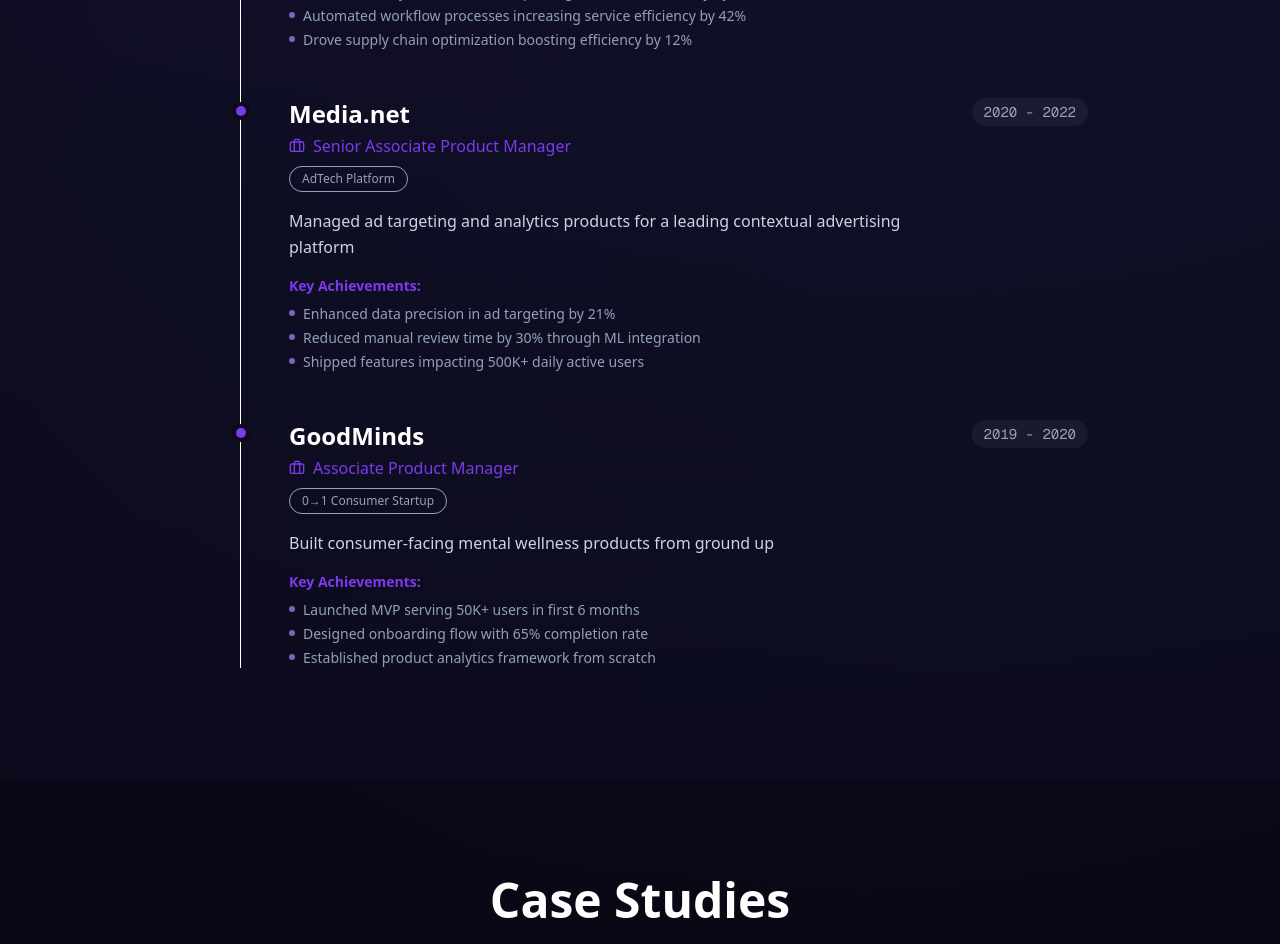
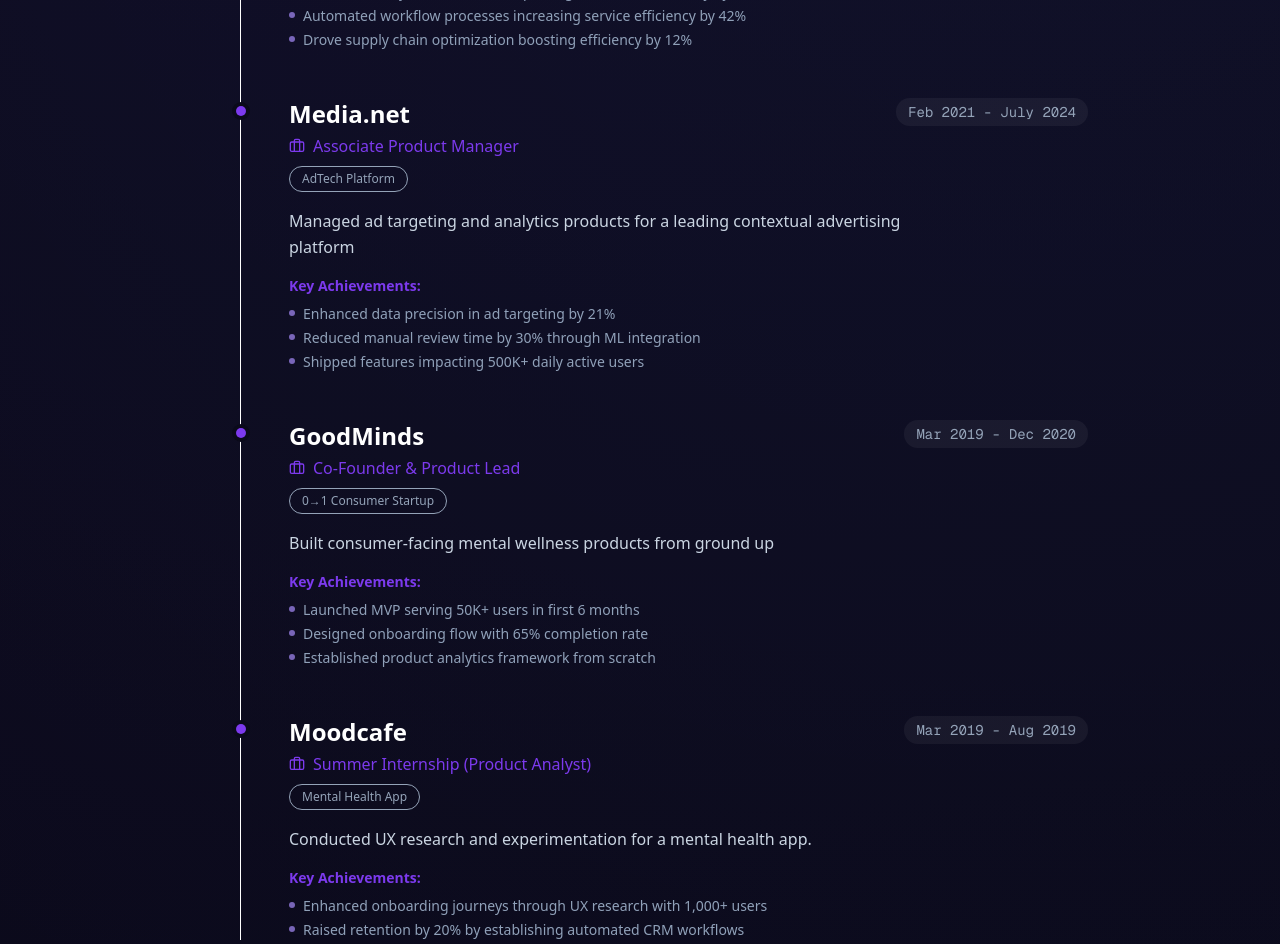
Before and after one commit to akrishav/portfolio1, a Next.js app: page / in a window 1280 px wide. Shown: the part 1940-2884 px from the top of the page. Built offline with nearby package versions, Linux system fonts and the light colour scheme.

Commit message:
Update Experience Journey timeline to match resume

```diff
--- a/src/components/ExperienceJourney.tsx
+++ b/src/components/ExperienceJourney.tsx
@@ -7,7 +7,7 @@
     {
         company: "B&B Gastro",
         role: "Product Manager",
-        period: "2022 - Present",
+        period: "Sep 2024 - Present",
         category: "Restaurant Management SaaS",
         description: "Leading product development for a comprehensive restaurant management platform serving multi-outlet chains",
         metrics: [
@@ -19,8 +19,8 @@
     },
     {
         company: "Media.net",
-        role: "Senior Associate Product Manager",
-        period: "2020 - 2022",
+        role: "Associate Product Manager",
+        period: "Feb 2021 - July 2024",
         category: "AdTech Platform",
         description: "Managed ad targeting and analytics products for a leading contextual advertising platform",
         metrics: [
@@ -32,8 +32,8 @@
     },
     {
         company: "GoodMinds",
-        role: "Associate Product Manager",
-        period: "2019 - 2020",
+        role: "Co-Founder & Product Lead",
+        period: "Mar 2019 - Dec 2020",
         category: "0→1 Consumer Startup",
         description: "Built consumer-facing mental wellness products from ground up",
         metrics: [
@@ -42,6 +42,18 @@
             "Established product analytics framework from scratch"
         ],
         tags: ["Consumer App", "Mental Health", "MVP"]
+    },
+    {
+        company: "Moodcafe",
+        role: "Summer Internship (Product Analyst)",
+        period: "Mar 2019 - Aug 2019",
+        category: "Mental Health App",
+        description: "Conducted UX research and experimentation for a mental health app.",
+        metrics: [
+            "Enhanced onboarding journeys through UX research with 1,000+ users",
+            "Raised retention by 20% by establishing automated CRM workflows"
+        ],
+        tags: ["UX Research", "Analytics", "Growth"]
     }
 ];
 
```
